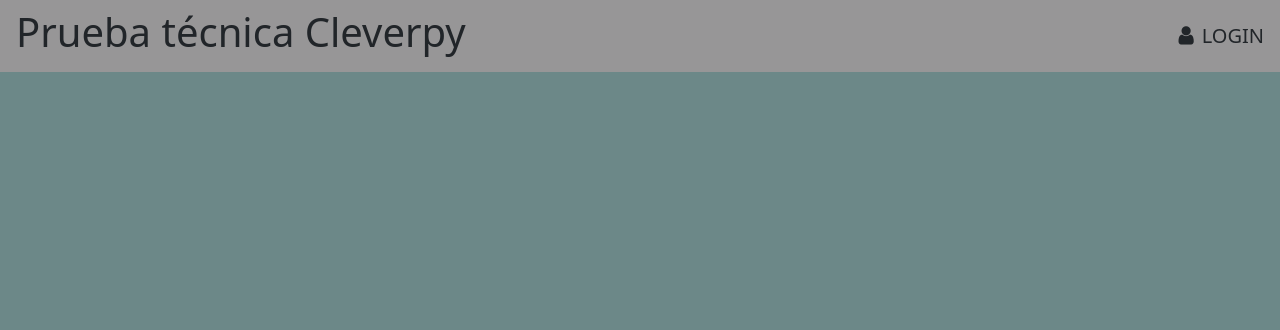
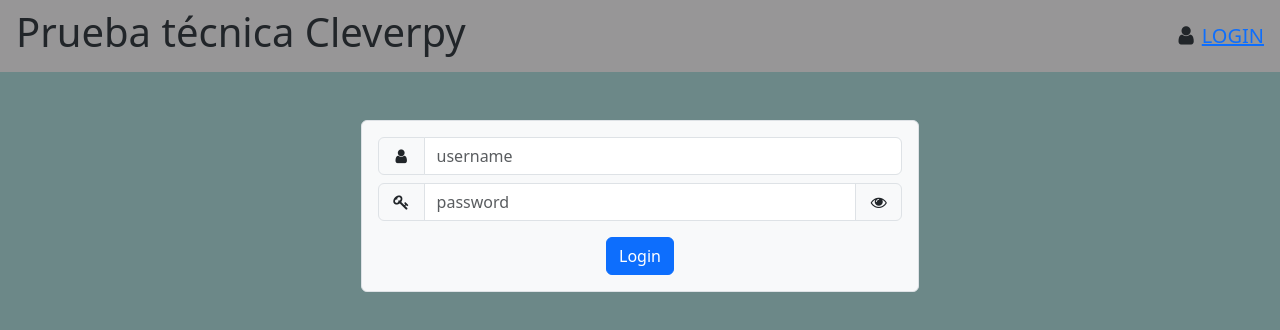
Before and after one commit to areantbd/frontend-cleverpy, a React (Vite) app in the folder frontend-cleverpy/: page /login in a window 1280 px wide. Shown: the top 330 px of the page. Built offline with nearby package versions, Linux system fonts and the light colour scheme.

Commit message:
feat: login screen done, login semi-functional

```diff
--- a/frontend-cleverpy/src/App.tsx
+++ b/frontend-cleverpy/src/App.tsx
@@ -1,6 +1,7 @@
 import { Route, Routes } from 'react-router-dom'
 import MainScreen from './screens/MainScreen'
 import { PostsScreen } from './screens/PostsScreen'
+import LoginScreen from './screens/LoginScreen'
 
 function App() {
 
@@ -9,6 +10,7 @@
       <Routes>
         <Route path='/' element={<MainScreen />}/>
         <Route path='/posts' element={<PostsScreen />}/>
+        <Route path='/login' element={<LoginScreen />}/>
       </Routes>
     </>
   )
--- a/frontend-cleverpy/src/components/ui/Navbar.tsx
+++ b/frontend-cleverpy/src/components/ui/Navbar.tsx
@@ -6,7 +6,7 @@
       <Link to={'/'} className="text-decoration-none text-dark"><h1 className="ms-3">Prueba técnica Cleverpy</h1></Link>
       <div className="d-flex ms-auto me-3 align-items-center gap-2">
         <span className="fa fa-user fa-lg"></span>
-        <h5 className="m-0">LOGIN</h5>
+        <Link to={'login'}><h5 className="m-0">LOGIN</h5></Link>
         {/* <h3></h3> */}
       </div>
     </div>
--- /dev/null
+++ b/frontend-cleverpy/src/screens/LoginScreen.tsx
@@ -0,0 +1,30 @@
+import { useState } from "react"
+import { useNavigate } from "react-router-dom"
+
+function Login() {
+  const [type, setType] = useState("password")
+  const navigate = useNavigate()
+
+  const setUserAndGoToPosts = () => {
+    localStorage.setItem("user", "2")
+    navigate('/posts')
+  }
+
+  return (
+    <div className="container mt-5" style={{height: 500}}>
+      <div className="d-flex flex-column w-50 mx-auto p-3 m-t5 input-group-text gap-2">
+        <div className="input-group">
+          <span className="input-group-text"><i className="fa fa-user fa-fw"></i></span>
+          <input type="text" placeholder="username" className="form-control"/>
+        </div><div className="input-group">
+          <span className="input-group-text"><i className="fa fa-key fa-fw"></i></span>
+          <input type={type} placeholder="password" id="password" className="form-control"/>
+          <span className="input-group-text"><i className="fa fa-eye fa-fw" onClick={() => type === "password" ? setType("text") : setType("password")}></i></span>
+        </div>
+        <button className="btn btn-primary mt-2" onClick={() => setUserAndGoToPosts()}>Login</button>
+      </div>
+    </div>
+  )
+}
+
+export default Login
--- a/frontend-cleverpy/src/screens/MainScreen.tsx
+++ b/frontend-cleverpy/src/screens/MainScreen.tsx
@@ -4,6 +4,9 @@
   return (
     <div className="container mt-3">
       <h3>Prueba técnica desarrollada por <a className="text-dark" href="https://github.com/areantbd" target="_blank">Iván Rodríguez</a> para el proceso selectivo de un desarrollador front-end con React y TypeScript en <a className="text-dark" href="https://cleverpy.com/" target="_blank">Cleverpy</a></h3>
+      <br />
+      <h4>Tecnologías utilizadas y funcionalidades implementadas:</h4>
+      <hr />
       <ul>
         <li>El código ha sido desarrollado en Visual Studio Code, usando React con Vite y TypeScript.</li>
         <li>He usado por primera vez tanto Vite como TypeScript.</li>
```
